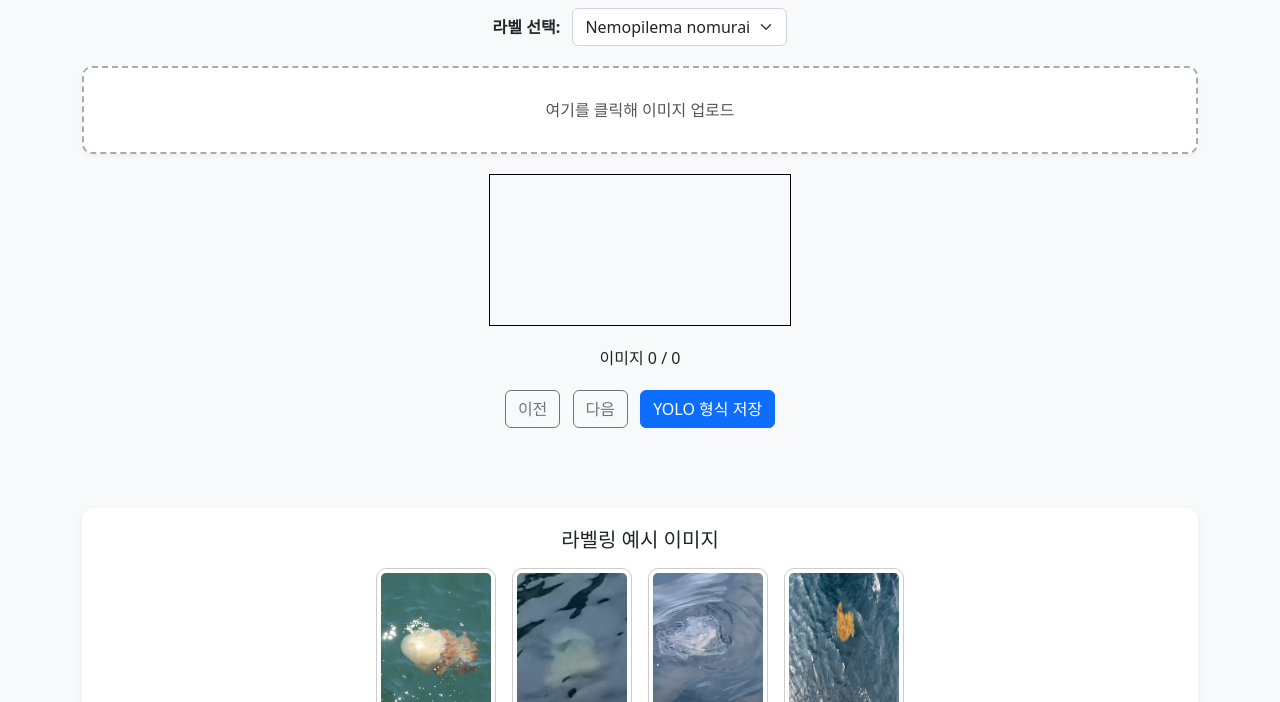
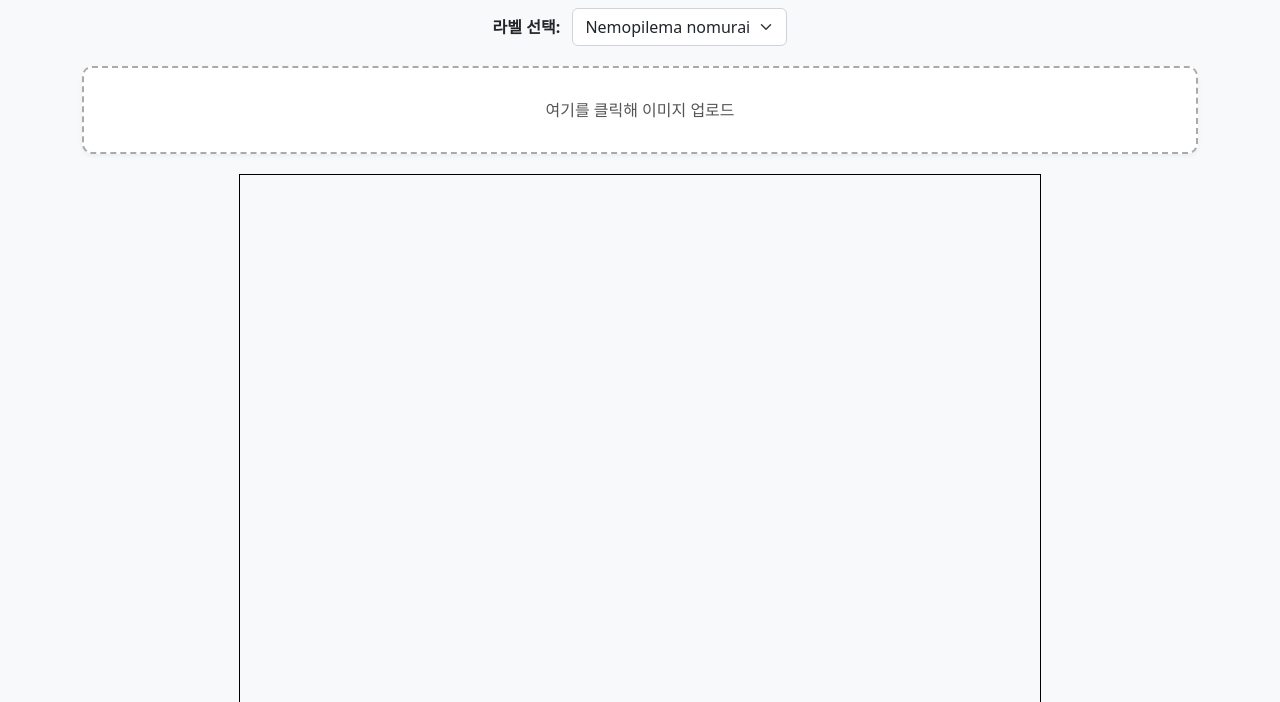
Before and after one commit to CRS-yoomin/my-web, a plain HTML site: page index.html in a window 1280 px wide. Shown: the part 98-800 px from the top of the page. Drawn offline with nearby package versions, Linux system fonts and the light colour scheme.

Commit message:
index.html

```diff
--- a/index.html
+++ b/index.html
@@ -3,24 +3,17 @@
 <head>
   <meta charset="UTF-8" />
   <meta name="viewport" content="width=device-width, initial-scale=1.0"/>
-  <title>YOLO labeling tool</title>
-
-  <!-- Bootstrap -->
+  <title>YOLO Labeling Tool</title>
   <link href="https://cdn.jsdelivr.net/npm/bootstrap@5.2.3/dist/css/bootstrap.min.css" rel="stylesheet"/>
-
-  <!-- Custom CSS -->
   <link rel="stylesheet" href="style.css"/>
 </head>
 <body>
   <div class="container py-4">
-
-    <!-- 심볼 + 제목 -->
     <div class="app-title">
       <img src="symbol.png" alt="symbol">
       <h1 class="text-center m-0">Jellyfish YOLO Labeling Tool</h1>
     </div>
 
-    <!-- 라벨 선택 -->
     <div class="label-selector text-center">
       <label for="selectedLabel" class="me-2 fw-bold">라벨 선택:</label>
       <select id="selectedLabel" class="form-select d-inline-block w-auto">
@@ -29,42 +22,35 @@
       </select>
     </div>
 
-    <!-- 이미지 업로드 -->
     <div class="upload-box" onclick="document.getElementById('fileInput').click();">
       여기를 클릭해 이미지 업로드
       <input type="file" id="fileInput" accept="image/*" multiple style="display:none" />
     </div>
 
-    <!-- 캔버스 및 상태 -->
-    <canvas id="canvas"></canvas>
+    <canvas id="canvas" width="800" height="600"></canvas>
     <p class="text-center mt-2" id="imageStatus">이미지 0 / 0</p>
     <div id="labelList" class="text-center mt-2"></div>
 
-    <!-- 내비게이션 버튼 -->
     <div class="nav-buttons text-center">
       <button class="btn btn-outline-secondary me-2" onclick="prevImage()">이전</button>
       <button class="btn btn-outline-secondary me-2" onclick="nextImage()">다음</button>
       <button class="btn btn-primary" onclick="downloadLabels()">YOLO 형식 저장</button>
     </div>
 
-    <!-- 썸네일 영역 -->
     <div id="thumbnailContainer" class="thumbnail-container text-center"></div>
 
-    <!-- 예시 이미지 섹션 -->
     <div class="example-section">
       <h5 class="text-center mb-3">라벨링 예시 이미지</h5>
       <div class="example-images d-flex justify-content-center gap-3 flex-wrap">
         <img src="해파리1.png" alt="예시1" class="img-thumbnail" style="max-width: 150px;">
         <img src="해파리2.png" alt="예시2" class="img-thumbnail" style="max-width: 150px;">
         <img src="해파리3.png" alt="예시3" class="img-thumbnail" style="max-width: 150px;">
-        <!-- 이미지가 없거나 실패 시 디버깅용 표시 -->
         <img src="Sargassum1.png" alt="예시4" class="img-thumbnail" style="max-width: 150px;"
-             onerror="this.style.border='2px solid red'; this.alt='이미지 불러오기 실패';" />
+             onerror="this.style.border='2px solid red'; this.alt='이미지 불러오기 실패';"/>
       </div>
     </div>
   </div>
 
-  <!-- JSZip + 기능 JS -->
   <script src="https://cdnjs.cloudflare.com/ajax/libs/jszip/3.7.1/jszip.min.js"></script>
   <script src="script.js"></script>
 </body>
```
